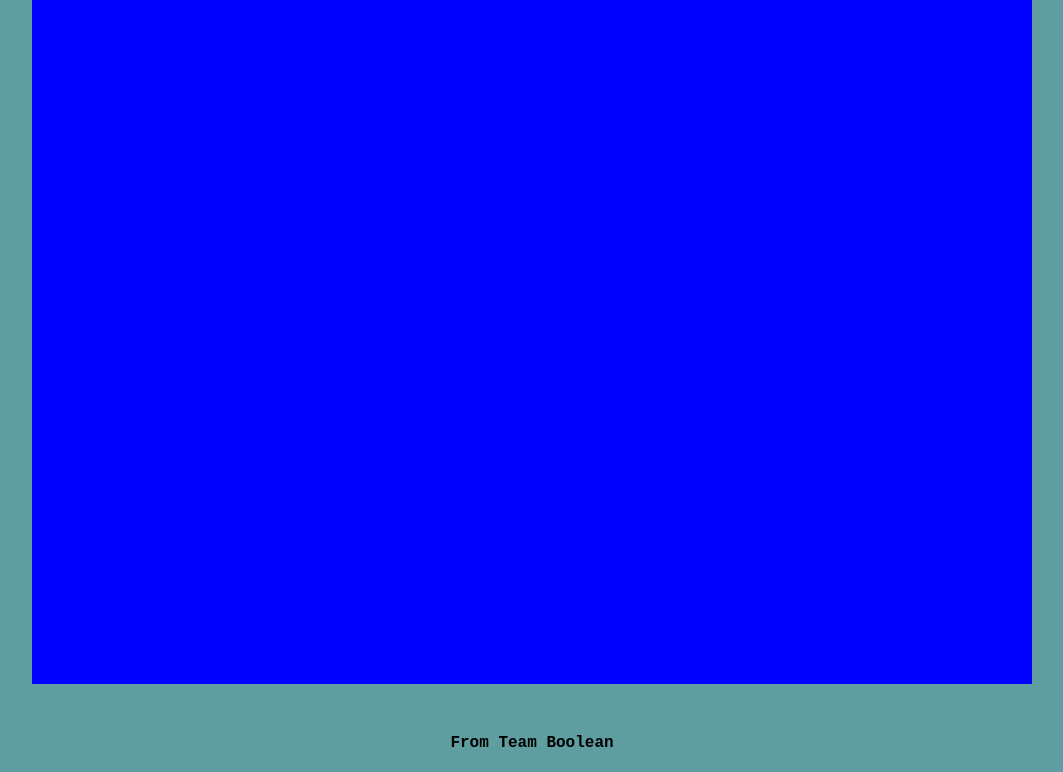
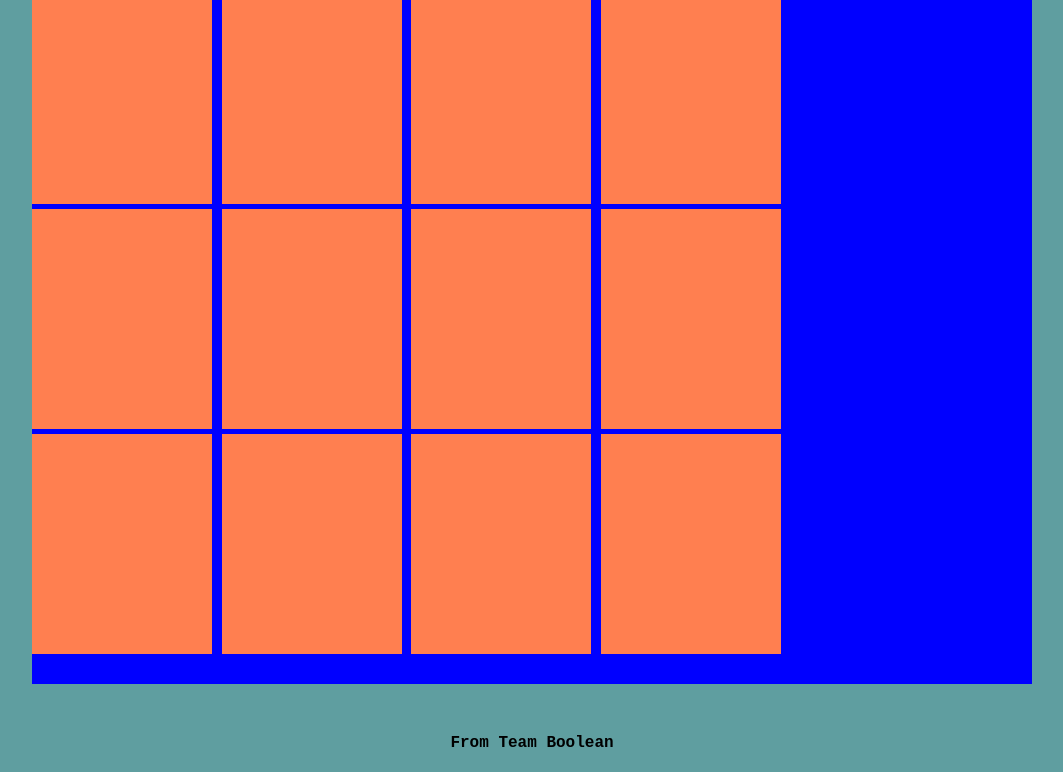
Before and after one commit to dragsec/html-css-memory, a plain HTML site: page index.html in a window 1280 px wide. Shown: the part 157-929 px from the top of the page, without its empty margins (108-1171 px from the left). Drawn offline with Linux system fonts and the light colour scheme.

Commit message:
inizio_carte

```diff
--- a/index.html
+++ b/index.html
@@ -14,7 +14,21 @@
     </header>
     <!-- FINESTRA DI GIOCO -->
     <main class="container general">
-        <div class="riga">
+        <div class="riga clearfix">
+            <div class="carta">
+
+            </div>
+            <div class="carta">
+
+            </div>
+            <div class="carta">
+
+            </div>
+            <div class="carta">
+
+            </div>
+        </div>
+        <div class="riga clearfix">
             <div class="carta">
 
             </div>
@@ -42,9 +56,6 @@
 
             </div>
         </div>
-        <div class="riga">
-
-        </div>
     </main>
     <!-- FIRMA -->
     <footer class="general centro">
--- a/style.css
+++ b/style.css
@@ -8,10 +8,19 @@ body{
     background-color: cadetblue;
 }
 .carta{
+    height: 220px;
+    width: 180px;
+    background-color: coral;
+    display: inline-block;
 
 }
 .centro{
     text-align: center;
+}
+.clearfix:after {
+    display: table;
+    content: '';
+    clear: both;
 }
 .container{
     width: 1000px;
```
